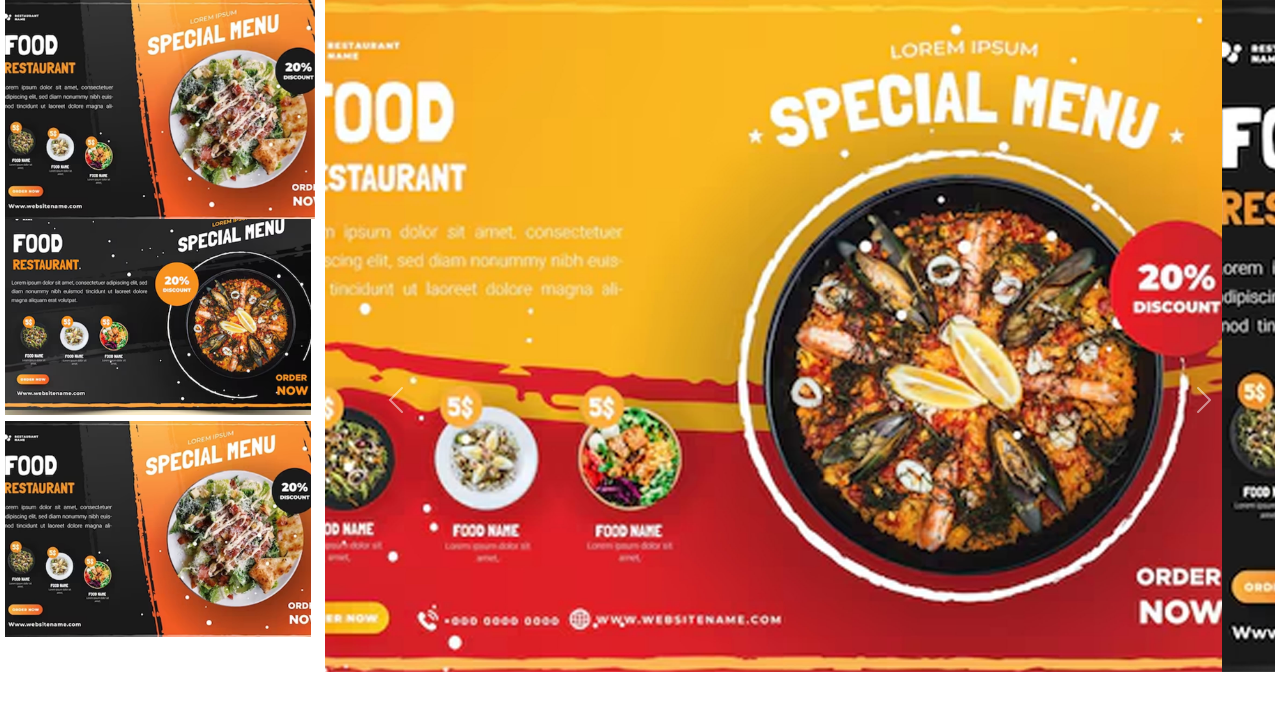
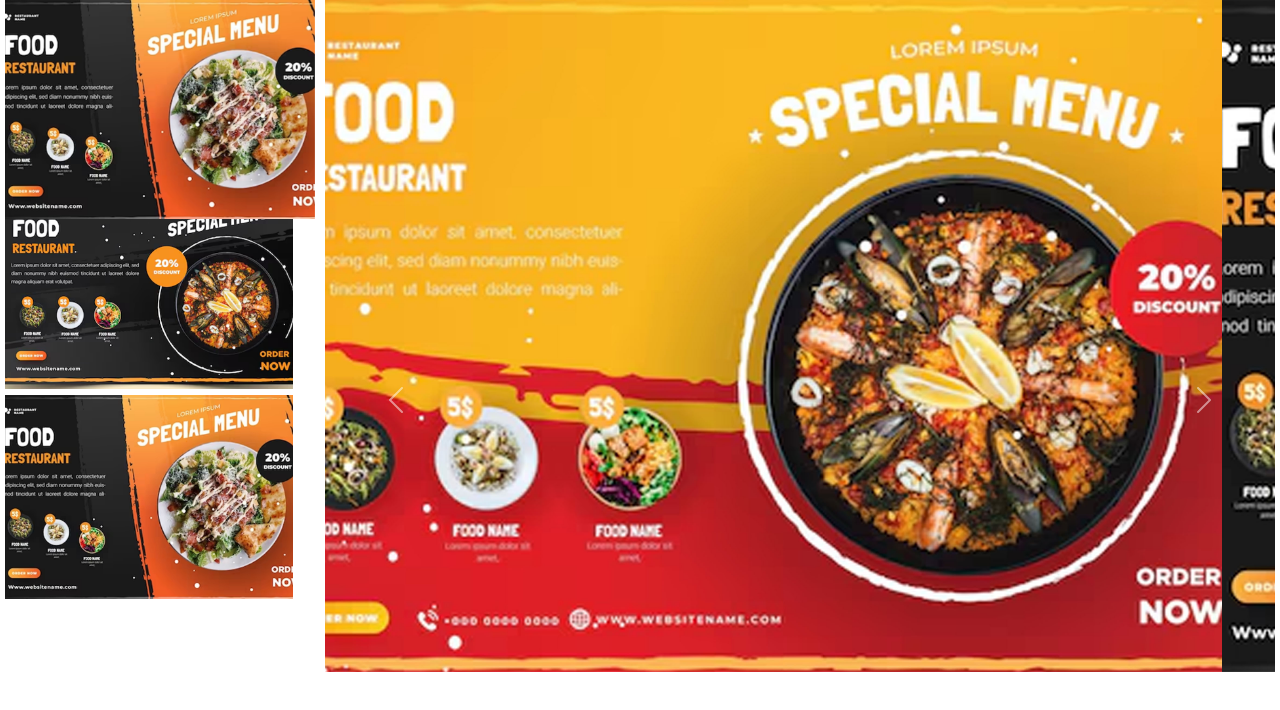
Before and after one commit to nopalsh/test-apk, a plain HTML site: page index.html in a window 1280 px wide. Drawn offline with nearby package versions, Linux system fonts and the light colour scheme.

Commit message:
Update index.html

```diff
--- a/index.html
+++ b/index.html
@@ -42,7 +42,7 @@
   .scroll-container {
     position: absolute;
     top: 32vh;
-    width: 95.6%;
+    width: 90%;
     display: flex;
     flex-direction: column;
     gap: 6px;
```
